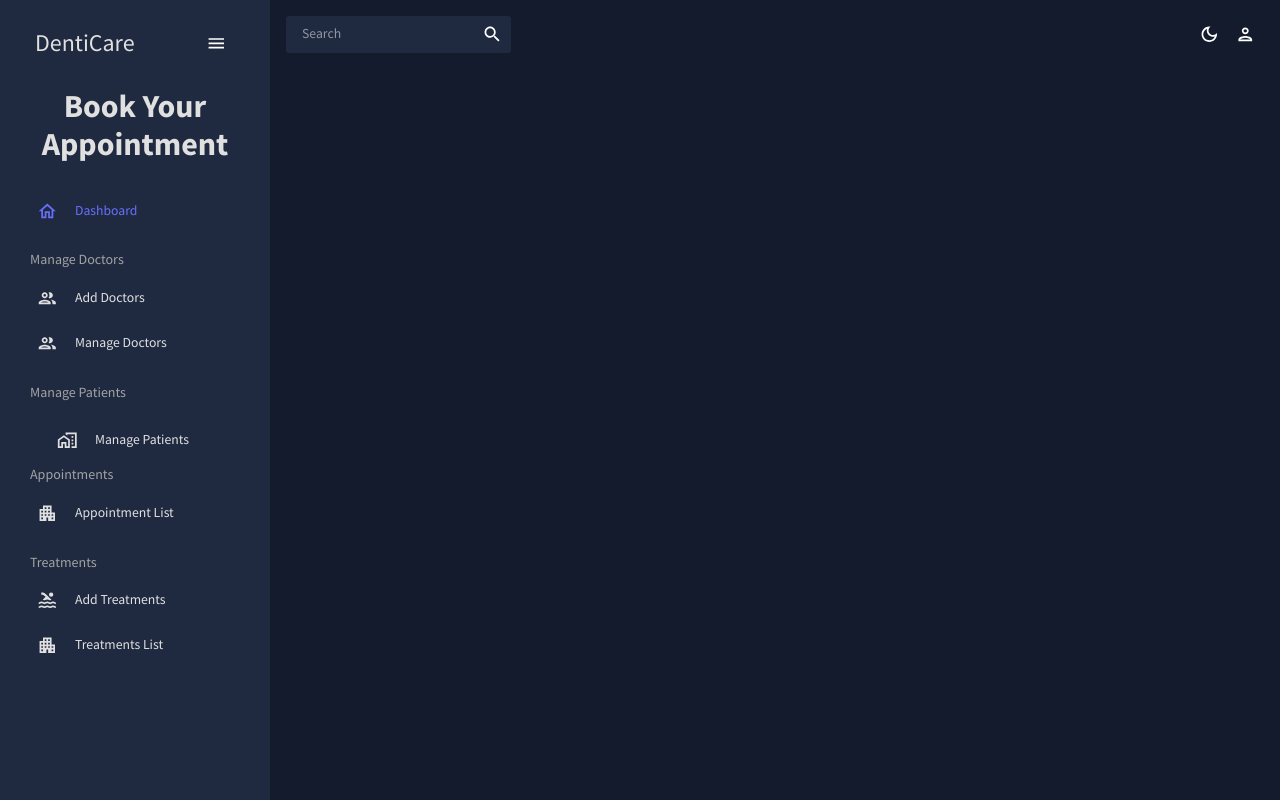
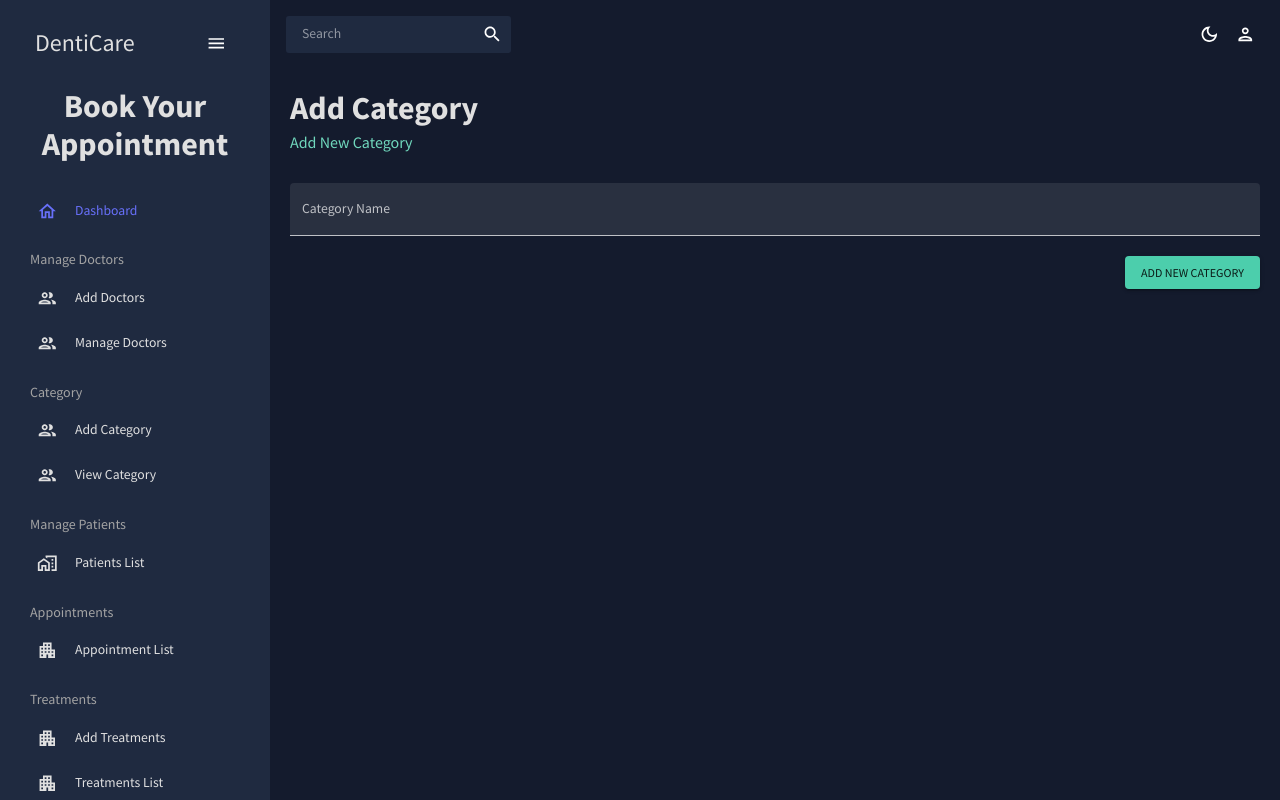
Before and after one commit to Asna-cp/DentiCare-Admin, a React (Create React App) app: page /addCategory in a window 1280 px wide. Built offline with nearby package versions, Linux system fonts and the light colour scheme.

Commit message:
controller

```diff
--- a/src/App.js
+++ b/src/App.js
@@ -11,6 +11,7 @@ import AddDoctors from "./scenes/addDoctors";
 import Appointments from "./scenes/appointment";
 import Treatments from "./scenes/addTreatments";
 import ViewTreatments from "./scenes/addTreatments/viewTreatments";
+import AddCategory from "./scenes/addCategory";
 
 
 function App() {
@@ -31,6 +32,7 @@ function App() {
               <Route path="/appointments" element={<Appointments />} />
               <Route path="/addTreatments" element={<Treatments />} />
             <Route path="/viewTreatments" element={<ViewTreatments />} />
+            <Route path="/addCategory" element={<AddCategory />} />
             </Routes>
           </main>
         </div>
--- /dev/null
+++ b/src/scenes/addCategory/index.js
@@ -0,0 +1,79 @@
+import { Box, Button, TextField } from "@mui/material";
+import { Formik } from "formik";
+import * as yup from "yup";
+import useMediaQuery from "@mui/material/useMediaQuery";
+import Header from "../../components/Header";
+import axios from "axios";
+
+
+const AddCategory = () => {
+    const isNonMobile = useMediaQuery("(min-width:600px)");
+    const initialValues = {
+        categoryName: "",
+
+      };
+    const handleFormSubmit = (values) => {
+      axios
+        .post(`${process.env.REACT_APP_PORT}/addCategory`, values)
+        .then((response) => {
+          if (response) {
+            window.location.reload();
+          }
+        })
+        .catch((error) => {});
+    };
+
+  return (
+    <Box m="20px">
+    <Header title="Add Category" subtitle="Add New Category" />
+    <Formik
+      onSubmit={handleFormSubmit}
+      initialValues={initialValues}
+    //   validationSchema={categorySchema}
+    >
+      {({
+        values,
+        errors,
+        touched,
+        handleBlur,
+        handleChange,
+        handleSubmit,
+      }) => (
+        <form onSubmit={handleSubmit}>
+          <Box
+            display="grid"
+            gap="30px"
+            gridTemplateColumns="repeat(2, minmax(0, 1fr))"
+            sx={{
+              "& > div": { gridColumn: isNonMobile ? undefined : "span 4" },
+            }}
+          >
+            <TextField
+              fullWidth
+              variant="filled"
+              type="text"
+              label="Category Name"
+              onBlur={handleBlur}
+              onChange={handleChange}
+              value={values.categoryName}
+              name="categoryName"
+              error={!!touched.categoryName && !!errors.categoryName}
+              helperText={touched.categoryName && errors.categoryName}
+              sx={{ gridColumn: "span 2" }}
+            />
+
+
+          </Box>
+          <Box display="flex" justifyContent="end" mt="20px">
+            <Button type="submit" color="secondary" variant="contained">
+              Add New Category
+            </Button>
+          </Box>
+        </form>
+      )}
+    </Formik>
+  </Box>
+  )
+}
+
+export default AddCategory
--- a/src/scenes/addDoctors/index.jsx
+++ b/src/scenes/addDoctors/index.jsx
@@ -5,29 +5,39 @@ import useMediaQuery from "@mui/material/useMediaQuery";
 import Header from "../../components/Header";
 import axios from "axios";
 
+const doctorSchema = yup.object().shape({
+  doctorName: yup.string().required("required"),
+  specialist: yup.string().required("required"),
+  discription: yup.string().required("required"),
+  experience: yup.number().required("required"),
+});
+
+const initialValues = {
+  doctorName: "",
+  specialist: "",
+  discription: "",
+  experience: "",
+};
 const AddDoctors = () => {
   const isNonMobile = useMediaQuery("(min-width:600px)");
-  const initialValues = {
-    doctorName: "",
-    specialist: "",
-    discription: "",
-    experience: "",
+  const handleFormSubmit = (values) => {
+    axios
+      .post(`${process.env.REACT_APP_PORT}/addDoctors`, values)
+      .then((response) => {
+        if (response) {
+          window.location.reload();
+        }
+      })
+      .catch((error) => {});
   };
-  const handleFormSubmit = (values) => {
-    axios.post(`${process.env.REACT_APP_PORT}/addDoctors`, values);
-  };
-  // .then((response) => {
-  //   navigate("");
-  // }).catch(error) => {
-  // });
 
   return (
     <Box m="20px">
-      <Header title="Add Doctors" subtitle="Create a New Doctor Profile" />
+      <Header title="Add Doctors" subtitle="Add New Doctor Profile" />
       <Formik
         onSubmit={handleFormSubmit}
         initialValues={initialValues}
-        // validationSchema={checkoutSchema}
+        validationSchema={doctorSchema}
       >
         {({
           values,
@@ -112,25 +122,4 @@ const AddDoctors = () => {
   );
 };
 
-const phoneRegExp =
-  /^((\+[1-9]{1,4}[ -]?)|(\([0-9]{2,3}\)[ -]?)|([0-9]{2,4})[ -]?)*?[0-9]{3,4}[ -]?[0-9]{3,4}$/;
-
-const checkoutSchema = yup.object().shape({
-  firstName: yup.string().required("required"),
-  lastName: yup.string().required("required"),
-  email: yup.string().email("invalid email").required("required"),
-  contact: yup
-    .string()
-    .matches(phoneRegExp, "Phone number is not valid")
-    .required("required"),
-  address1: yup.string().required("required"),
-  address2: yup.string().required("required"),
-});
-const initialValues = {
-  doctorName: "",
-  specialist: "",
-  discription: "",
-  experience: "",
-};
-
 export default AddDoctors;
--- a/src/scenes/addTreatments/index.jsx
+++ b/src/scenes/addTreatments/index.jsx
@@ -13,9 +13,15 @@ const AddTreatments = () => {
     about: "",
   };
   const handleFormSubmit = (values) => {
-    axios.post(`${process.env.REACT_APP_PORT}/addTreatments`, values);
-  };
-  // .then((response) => {
+    axios
+    .post(`${process.env.REACT_APP_PORT}/addTreatments`, values)
+    .then((response) => {
+    if (response) {
+      window.location.reload();
+    }
+  })
+  .catch((error) => {});
+};
   //   navigate("");
   // }).catch(error) => {
   // });
--- a/src/scenes/doctors/index.jsx
+++ b/src/scenes/doctors/index.jsx
@@ -11,7 +11,7 @@ const Doctors = () => {
   const colors = tokens(theme.palette.mode);
 
   const [doctors, setDoctors] = useState([]);
-
+  const [change, setChange] = useState(false);
   async function getDoctors() {
     axios
       .get("http://localhost:8080/api/v1/user/alldoctors")
@@ -21,7 +21,17 @@ const Doctors = () => {
   }
   useEffect(() => {
     getDoctors();
-  }, []);
+  }, [change]);
+
+  // const handleRowClick = (param, event) => {
+  //   event.stopPropagation();
+  // };
+
+  function removeDoctor(id) {
+    axios
+      .post(`http://localhost:8080/admin/removeDoctor/${id}`)
+      .then(change === true ? setChange(false) : setChange(true));
+  }
 
   const columns = [
     { field: "_id", headerName: "ID" },
@@ -47,9 +57,13 @@ const Doctors = () => {
       field: "access",
       headerName: "Access Level",
       flex: 1,
-      renderCell: ({ row: { access } }) => {
+      renderCell: (cellValues) => {
         return (
-          <Button size="md" sx={{ backgroundColor: "grey" }}>
+          <Button
+            onClick={() => removeDoctor(cellValues.row._id)}
+            size="md"
+            sx={{ backgroundColor: "grey" }}
+          >
             Remove
           </Button>
         );
@@ -93,6 +107,7 @@ const Doctors = () => {
           rows={doctors}
           columns={columns}
           getRowId={(row) => row._id}
+          // onRowClick={handleRowClick}
         />
       </Box>
     </Box>
--- a/src/scenes/global/Sidebar.jsx
+++ b/src/scenes/global/Sidebar.jsx
@@ -7,7 +7,6 @@ import { tokens } from "../../theme";
 import HomeOutlinedIcon from "@mui/icons-material/HomeOutlined";
 import PeopleOutlinedIcon from "@mui/icons-material/PeopleOutlined";
 import HomeWorkOutlinedIcon from "@mui/icons-material/HomeWorkOutlined";
-import PoolOutlinedIcon from "@mui/icons-material/PoolOutlined";
 import ApartmentOutlinedIcon from "@mui/icons-material/ApartmentOutlined";
 import MenuOutlinedIcon from "@mui/icons-material/MenuOutlined";
 
@@ -137,23 +136,44 @@ const Sidebar = () => {
               color={colors.grey[300]}
               sx={{ m: "15px 0 5px 20px" }}
             >
-              Manage Patients
+             Category
             </Typography>
+            <Item
+              title="Add Category"
+              to="/addCategory"
+              icon={<PeopleOutlinedIcon />}
+              selected={selected}
+              setSelected={setSelected}
+            />
+            <Item
+              title="View Category"
+              to="/viewCategory"
+              icon={<PeopleOutlinedIcon />}
+              selected={selected}
+              setSelected={setSelected}
+            />
+
             <Typography
               variant="h6"
               color={colors.grey[300]}
               sx={{ m: "15px 0 5px 20px" }}
             >
+              Manage Patients
+            </Typography>
             <Item
-                title="Manage Patients"
+              title="Patients List"
               to="/patients"
               icon={<HomeWorkOutlinedIcon />}
               selected={selected}
               setSelected={setSelected}
             />
+            <Typography
+              variant="h6"
+              color={colors.grey[300]}
+              sx={{ m: "15px 0 5px 20px" }}
+            >
               Appointments
             </Typography>
-
             <Item
               title="Appointment List"
               to="/appointments"
@@ -171,7 +191,7 @@ const Sidebar = () => {
             <Item
               title="Add Treatments"
               to="/addTreatments"
-              icon={<PoolOutlinedIcon />}
+              icon={<ApartmentOutlinedIcon />}
               selected={selected}
               setSelected={setSelected}
             />
--- a/src/scenes/patients/index.jsx
+++ b/src/scenes/patients/index.jsx
@@ -36,9 +36,9 @@ const Team = () => {
     field: "access",
     headerName: "Access Level",
     flex: 1,
-    renderCell: ({ row: { access } }) => {
+    renderCell: (cellValues) => {
       return (
-        <Button size="md" sx={{backgroundColor:"grey"}}>Remove</Button>
+        <Button  type="submit"size="md" sx={{backgroundColor:"grey"}}>Remove</Button>
       );
     },
   },
```
Lines whose indentation alone changed are shown as unchanged.
